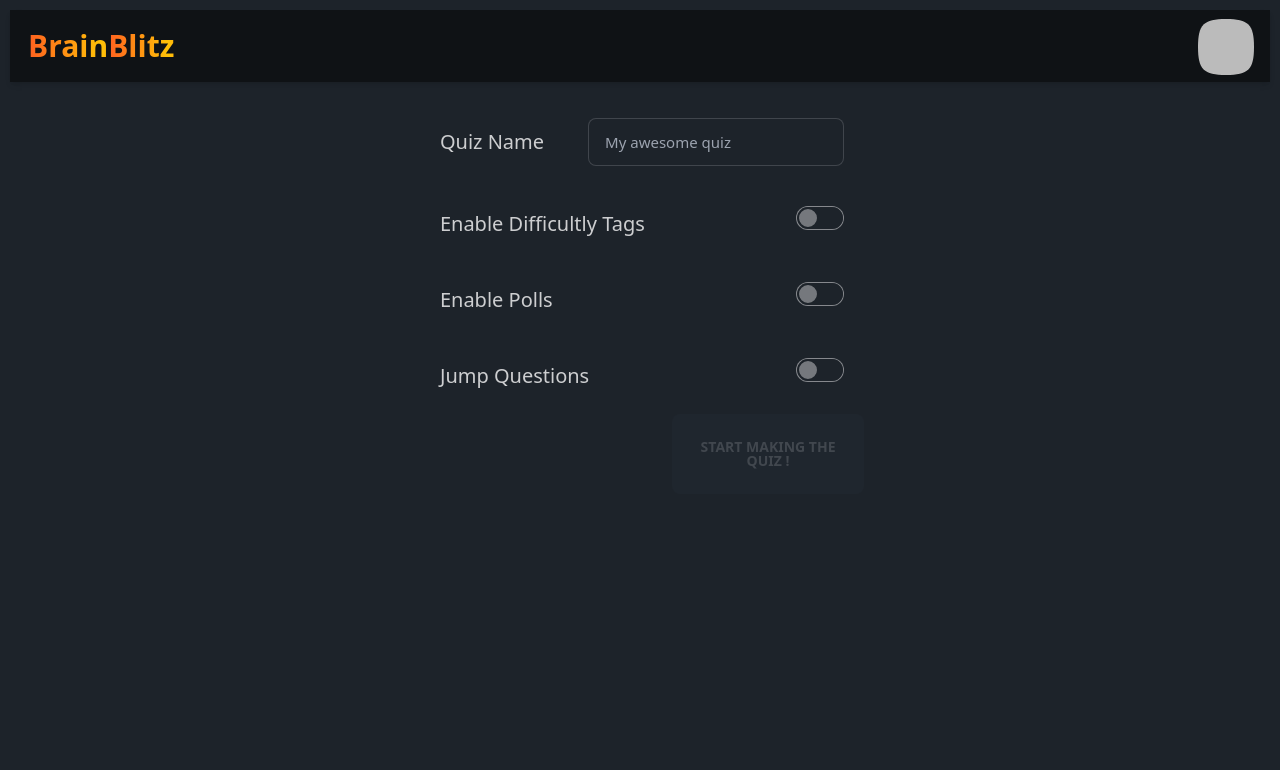
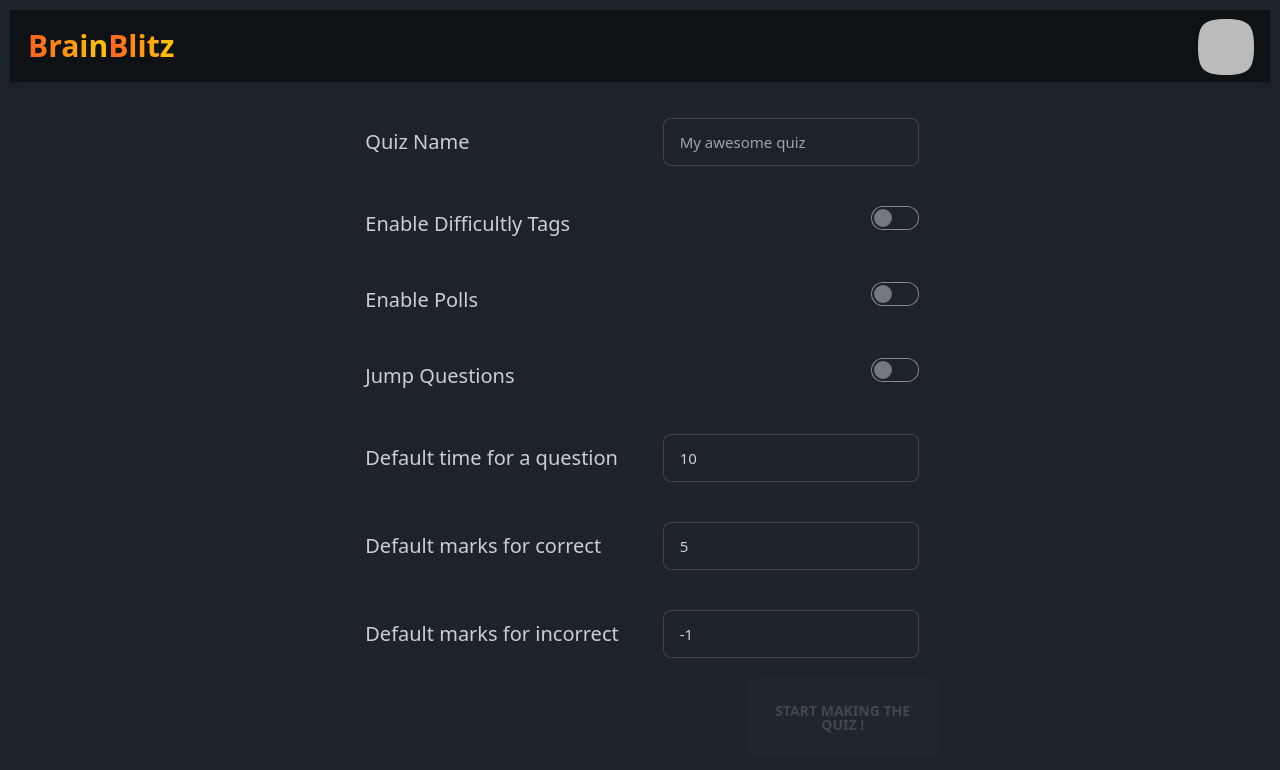
Before and after one commit to JeelRajodiya/brain-blitz, a Next.js app: page /NewQuiz in a window 1280 px wide. Shown: the top 770 px of the page. Built offline with nearby package versions, Linux system fonts and the light colour scheme; no server answers; sample sign-in values are in the browser's storage.

Commit message:
modifs to the quiz settings page

```diff
--- a/pages/NewQuiz/index.tsx
+++ b/pages/NewQuiz/index.tsx
@@ -6,13 +6,12 @@ import Loading from "./loading";
 
 export default function NewQuiz() {
   const [quizName, setQuizName] = React.useState("");
-	const [enableDifficultyTags, setEnableDifficultyTags] =
-		React.useState(false);
+  const [enableDifficultyTags, setEnableDifficultyTags] = React.useState(false);
   const [enablePolls, setEnablePolls] = React.useState(false);
   const [jumpQuestions, setJumpQuestions] = React.useState(false);
-	// const [timeForAQuestion, setTimeForAQuestion] = React.useState(10);
-	// const [markForCorrect, setMarkForCorrect] = React.useState(5);
-	// const [markForIncorrect, setMarkForIncorrect] = React.useState(-1);
+  const [timeForAQuestion, setTimeForAQuestion] = React.useState(10);
+  const [markForCorrect, setMarkForCorrect] = React.useState(5);
+  const [markForIncorrect, setMarkForIncorrect] = React.useState(-1);
   const router = useRouter();
   const [isLoading, setIsLoading] = React.useState(false);
   const createQuiz = async () => {
@@ -27,9 +26,9 @@ export default function NewQuiz() {
         difficultyTags: enableDifficultyTags,
         isPolls: enablePolls,
         jumpQuestions: jumpQuestions,
-				// timeForAQuestion: timeForAQuestion,
-				// markForCorrect: markForCorrect,
-				// markForIncorrect: markForIncorrect,
+        timeForAQuestion: timeForAQuestion,
+        markForCorrect: markForCorrect,
+        markForIncorrect: markForIncorrect,
       }),
     });
     const quizId = (await res.json()).quizId;
@@ -65,9 +64,7 @@ export default function NewQuiz() {
           </div>
           <div className="flex justify-between">
             <label className="label m-5">
-							<span className=" txtf label-text">
-								Enable Difficultly Tags{" "}
-							</span>
+              <span className=" txtf label-text">Enable Difficultly Tags </span>
             </label>
             <input
               type="checkbox"
@@ -80,9 +77,7 @@ export default function NewQuiz() {
           </div>
           <div className="flex justify-between">
             <label className="label m-5">
-							<span className=" txtf label-text">
-								Enable Polls{" "}
-							</span>
+              <span className=" txtf label-text">Enable Polls </span>
             </label>
             <input
               type="checkbox"
@@ -95,9 +90,7 @@ export default function NewQuiz() {
           </div>
           <div className="flex justify-between">
             <label className="label m-5">
-							<span className=" txtf label-text">
-								Jump Questions{" "}
-							</span>
+              <span className=" txtf label-text">Jump Questions </span>
             </label>
             <input
               type="checkbox"
@@ -108,10 +101,10 @@ export default function NewQuiz() {
               checked={jumpQuestions}
             />
           </div>
-					{/* <div className="flex justify-between">
+          <div className="flex justify-between">
             <label className="label m-5">
               <span className=" txtf label-text">
-								Time for a question{" "}
+                Default time for a question{" "}
               </span>
             </label>
             <input
@@ -127,7 +120,7 @@ export default function NewQuiz() {
           <div className="flex justify-between">
             <label className="label m-5">
               <span className=" txtf label-text">
-								Mark for correct{" "}
+                Default marks for correct{" "}
               </span>
             </label>
             <input
@@ -143,7 +136,7 @@ export default function NewQuiz() {
           <div className="flex justify-between">
             <label className="label m-5">
               <span className=" txtf label-text">
-								Mark for incorrect{" "}
+                Default marks for incorrect{" "}
               </span>
             </label>
             <input
@@ -155,7 +148,7 @@ export default function NewQuiz() {
                 setMarkForIncorrect(Number(e.target.value));
               }}
             />
-					</div> */}
+          </div>
         </div>
 
         <div className="bb  justify-end">
--- a/pages/NewQuiz/loading.tsx
+++ b/pages/NewQuiz/loading.tsx
@@ -6,8 +6,8 @@ export default function Loading() {
         top: "50%",
         left: "50%",
         transform: "translate(-50%, -50%)",
-				height: "50vh",
-				width: "50vw",
+        height: "30vh",
+        width: "30vw",
       }}
       className="loading loading-infinity loading-lg"
     ></span>
```
Lines whose indentation alone changed are shown as unchanged.
